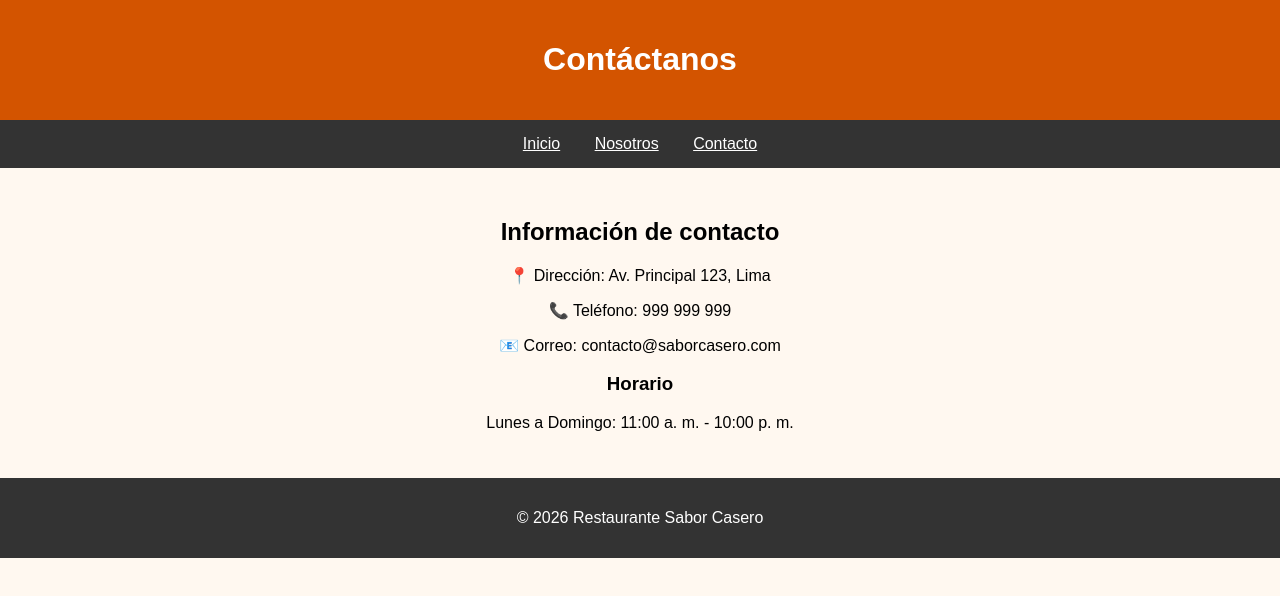
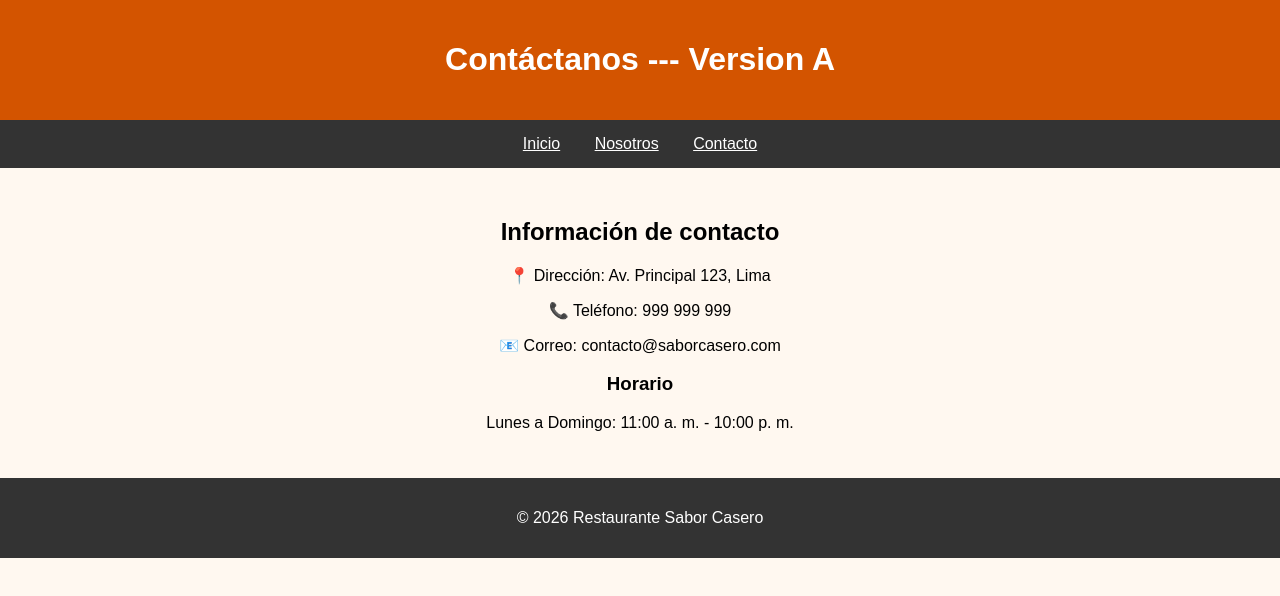
Before and after one commit to mhuarsayac/lab-git-sem02, a plain HTML site: page contact.html in a window 1280 px wide. Drawn offline with Linux system fonts and the light colour scheme.

Commit message:
cambio: titulo de contacto version A

```diff
--- a/contact.html
+++ b/contact.html
@@ -7,7 +7,7 @@
 <body style="font-family: Arial; background-color: #fff8f0; margin: 0;">
 
     <header style="background-color: #d35400; color: white; padding: 20px; text-align: center;">
-        <h1>Contáctanos</h1>
+        <h1>Contáctanos --- Version A</h1>
     </header>
 
     <nav style="background-color: #333; padding: 15px; text-align: center;">
```
